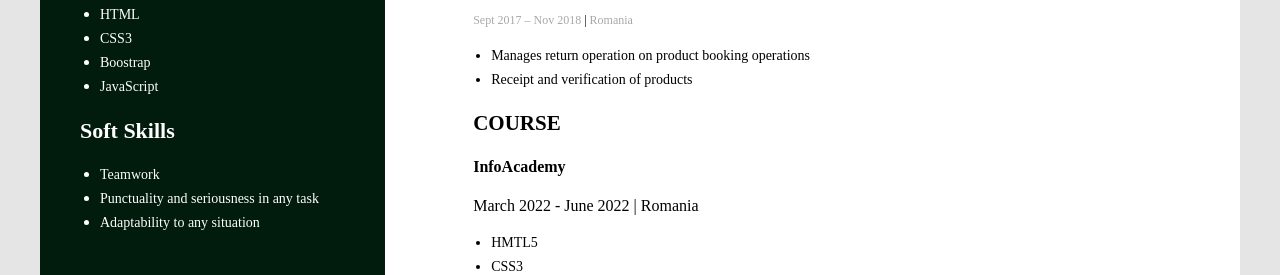
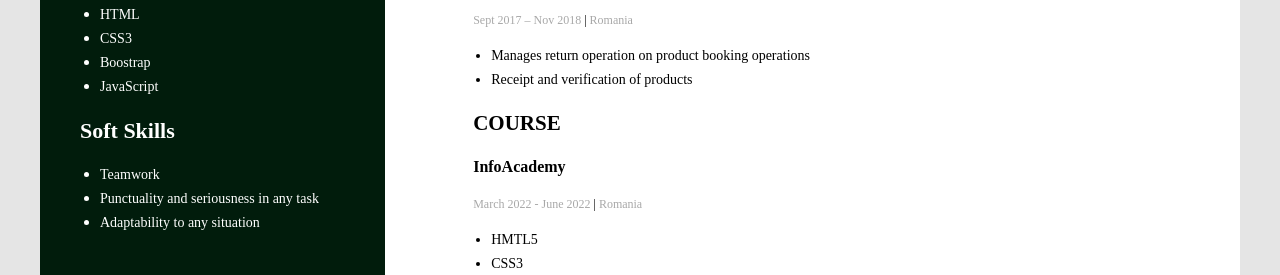
Before and after one commit to HinganuLarisa/Hinganu-Larisa-CV, a plain HTML site: page CV/index.html in a window 1280 px wide. Shown: the part 525-800 px from the top of the page. Drawn offline with Linux system fonts and the light colour scheme.

Commit message:
Update style.css

```diff
--- a/CV/css/style.css
+++ b/CV/css/style.css
@@ -112,6 +112,15 @@ ul li,
 .work-experience-duties {
 	padding-left: 18px;
 }
+.course-period {
+	font-family: 'Montserrat';
+	font-style: normal;
+	font-weight: 400;
+	font-size: 12px;
+	line-height: 15px;
+	color: #a8a8a8;
+	margin-top: 10px;
+}
 .education-section {
 	margin-top: 50px;
 }
```
